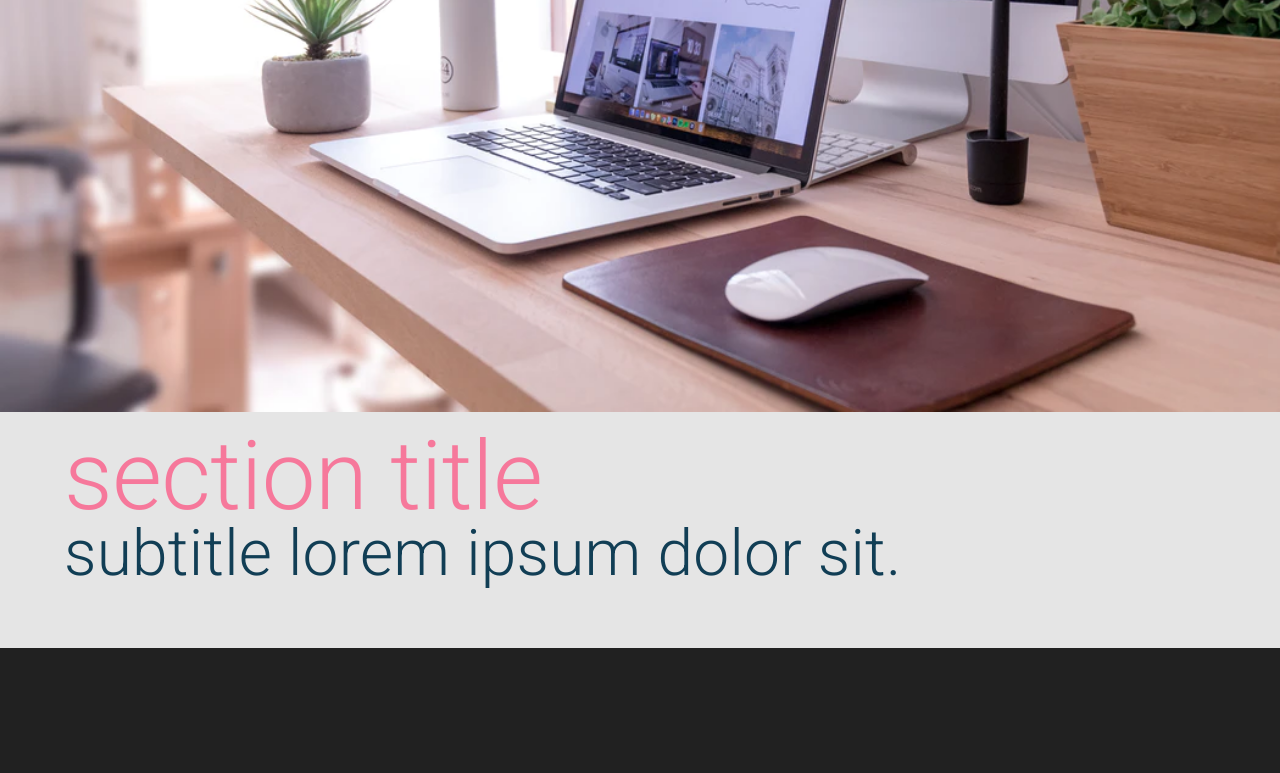
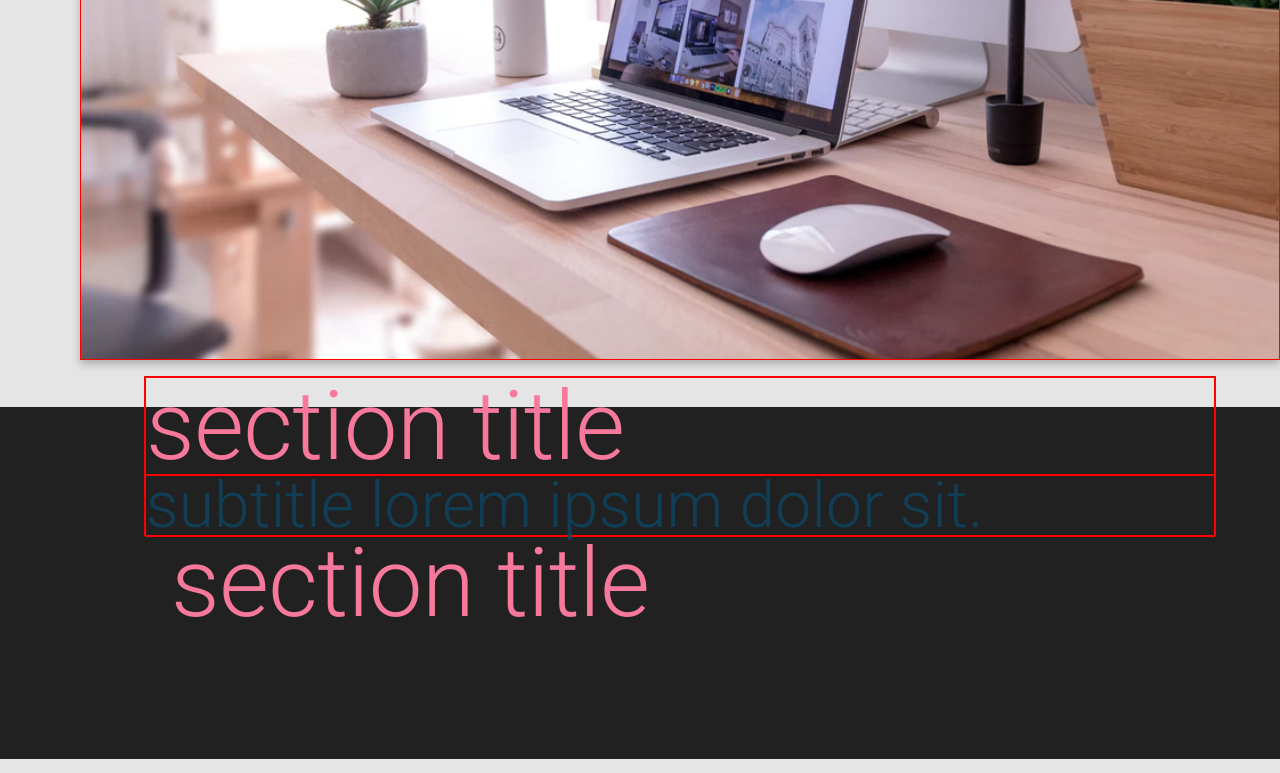
Before and after one commit to kenqefh/slides-template, a plain HTML site: page index.html in a window 1280 px wide. Shown: the part 2985-3758 px from the top of the page. Drawn offline with Linux system fonts and the light colour scheme.

Commit message:
slide with title section is in the footer is done

```diff
--- a/css/components/section-title.css
+++ b/css/components/section-title.css
@@ -1,17 +1,3 @@
-.section-title3 {
-  height: 100%;
-  display: flex;
-  flex-direction: column;
-}
-.section-title3__image {
-  width: 100%;
-  height: calc(100% - 192px);
-  object-fit: cover;
-}
-.section-title3__titles {
-  margin: 16px 64px;
-}
-
 .section-title4 {
   padding: 128px 171px;
   background: var(--primary);
--- a/css/components/slide.css
+++ b/css/components/slide.css
@@ -12,6 +12,8 @@
 .slide * {
   border: 1px solid red;
 }
+
+/* Modifiers */
 .slide--60_40 {
   background: linear-gradient(
     90deg,
@@ -30,11 +32,21 @@
   align-items: center;
 }
 
+.slide--title-bottom {
+  grid-template-rows: 1fr 192px;
+  background-color: var(--light-background);
+}
+.slide__titles-bottom {
+  margin: 16px 64px;
+}
+/* END Modifiers */
+
 /* Elements */
 .slide__image-background {
   width: 100%;
   height: 100%;
   object-fit: cover;
+  filter: var(--filter);
 }
 .slide__container-absolute {
   position: absolute;
--- a/css/global.css
+++ b/css/global.css
@@ -13,6 +13,7 @@
     rgba(17, 62, 85, 0.6)
   );
   --box-shadow: 0px 4px 4px rgba(0, 0, 0, 0.25);
+  --filter: drop-shadow(0px 4px 4px rgba(0, 0, 0, 0.25));
   --background: #e5e5e5;
 
   --font: "Roboto", sans-serif;
--- a/index.html
+++ b/index.html
@@ -46,13 +46,13 @@
       <!-- END Section title 2 -->
 
       <!-- Section title 3 -->
-      <div class="section-title3">
+      <div class="slide slide--title-bottom">
         <img
-          class="section-title3__image"
+          class="slide__image-background"
           src="images/image-galery1.webp"
           alt="Image"
         />
-        <div class="section-title3__titles">
+        <div class="slide__titles-bottom">
           <h3 class="subtitle">Section title</h3>
           <h4 class="subtitle subtitle--lvl2 subtitle--lvl2-title-lineheight">
             Subtitle Lorem ipsum dolor sit.
```
